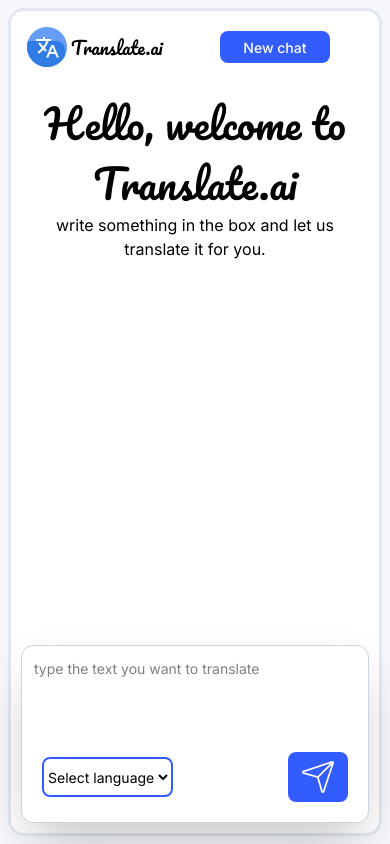
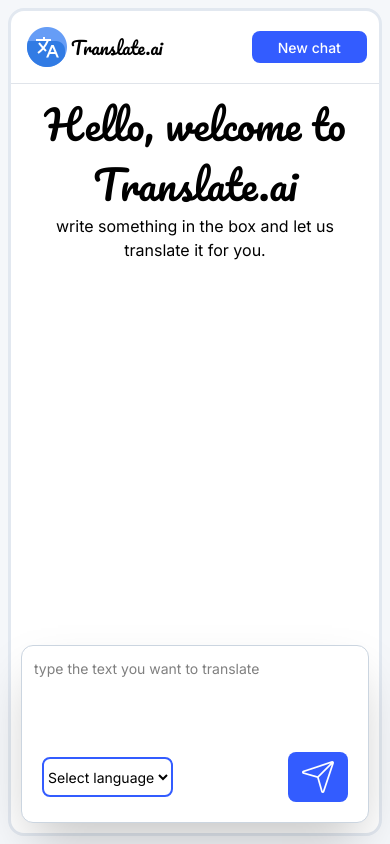
Before and after one commit to bakeji/hng12-stage3-text-processor, a React (Vite) app: page / in a window 390 px wide. Built offline with nearby package versions, Linux system fonts and the light colour scheme.

Commit message:
Update side navigation component for responsive layout adjustments

```diff
--- a/src/components/sideNav.jsx
+++ b/src/components/sideNav.jsx
@@ -6,7 +6,7 @@
 
     return(
 
-        <div className="w-[20%] p-[12px] h-[100%] max-md:h-[fit-content] max-md:flex-row max-md:flex max-md:border-none max-md:w-[90%] max-md:gap-2 items-center justify-between   border-r-[#E0E4EA] border-r-[1px] max-lg:w-[25%]">
+        <div className="w-[20%] p-[12px] h-[100%] max-md:h-[fit-content] max-md:flex-row max-md:flex  max-md:w-[100%] max-md:gap-2 items-center justify-between max-md:border-b-[1px] max-md:border-r-0   border-[#E0E4EA] border-r-[1px] max-lg:w-[25%]">
 
             <div className="flex items-center justify-between w-[100%]">
                 <div className="flex items-center justify-center ">
```
